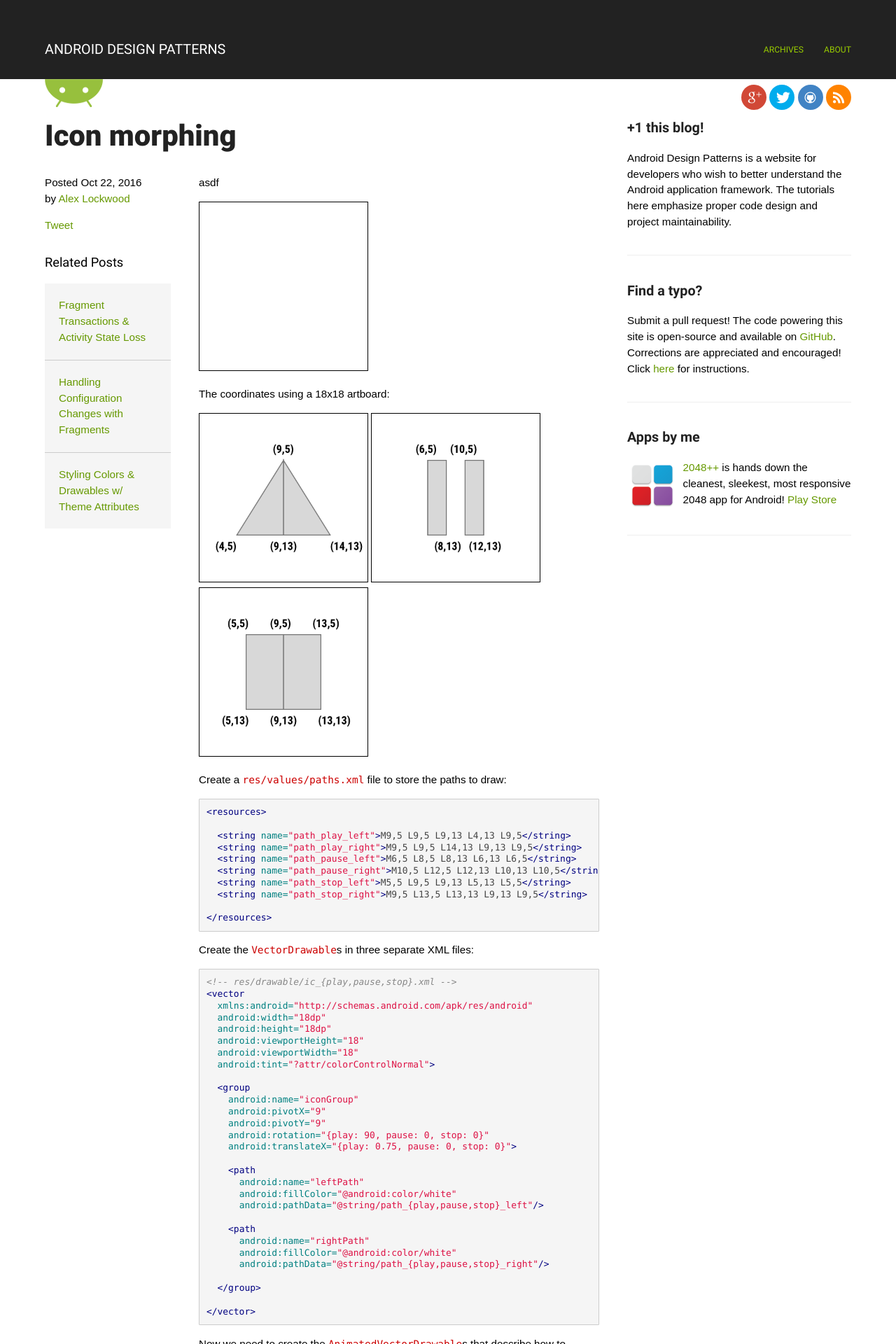
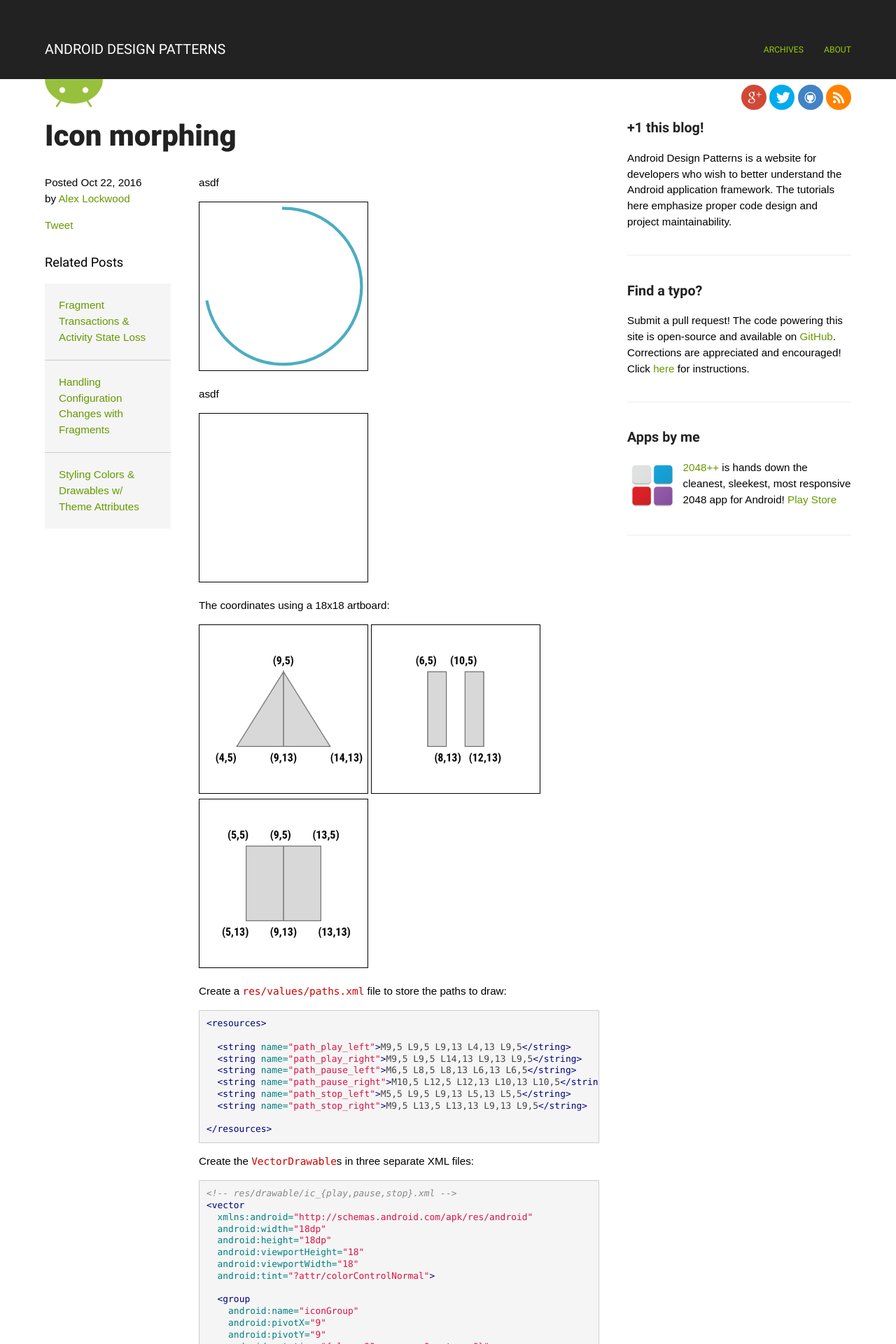
Before and after one commit to alexjlockwood/AndroidDesignPatterns, a Jekyll site: the page built from _posts/2016-10-22-play-pause-icon.md, in a window 1280 px wide. Shown: the top 1920 px of the page at 70% size. Built offline with Jekyll 4.4.1, drawn with Linux system fonts in a browser that asks for light colours; some web fonts are replaced; a script that is not in the unit is left out; comment, search, counter and statistics services are not loaded.

Commit message:
added some random svg stuff

```diff
--- a/_posts/2016-10-22-play-pause-icon.md
+++ b/_posts/2016-10-22-play-pause-icon.md
@@ -6,6 +6,30 @@
 related: ['/2013/08/fragment-transaction-commit-state-loss.html',
     '/2013/04/retaining-objects-across-config-changes.html',
     '/2016/08/contextcompat-getcolor-getdrawable.html']
+style: |
+  .bordered-image {
+    border-width: 1px;
+    border-style: solid;
+    display: inline;
+    max-width:240px;
+  }
+
+  .path {
+    animation-delay: 0s;
+    animation-duration: 1.3333s;
+    animation-iteration-count: infinite;
+    animation-name: draw;
+  }
+
+  @keyframes draw {
+    0% {
+      transform-origin: 100%,100%;
+    }
+    50% {
+      stroke-dashoffset: 40.8407044967;
+      animation-timing-function: cubic-bezier-curve(0.2, 0, 0.1, 1);
+    }
+  }
 ---
 
 <!--morestart-->
@@ -14,7 +38,15 @@
 
 <!--more-->
 
-<svg xmlns:xlink="http://www.w3.org/1999/xlink" viewBox="0 0 1 1" style="border-width: 1px; border-style: solid; display: inline; max-width:240px;">
+<svg xmlns="http://www.w3.org/2000/svg" viewBox="0 0 56 56" class="bordered-image">
+
+  <path class="path" stroke="#4CADC1" stroke-width="1" stroke-linejoin="miter" stroke-linecap="square"  stroke-dasharray="163.362817987" stroke-dashoffset="163.362817987" fill="none" d="M28,2 C42.36,2 54,13.64 54,28C54,42.36 42.36,54 28,54C13.64,54 2,42.36 2,28C2,13.64 13.76,2 28,2"/>
+
+</svg>
+
+asdf
+
+<svg xmlns:xlink="http://www.w3.org/1999/xlink" viewBox="0 0 1 1" class="bordered-image">
 
   <path id="simple-path-morph" stroke="#757575" stroke-width="0.015" fill="none"/>
   <path id="simple-path-morph-control-points" fill="#212121"/>
@@ -87,9 +119,9 @@
 
 The coordinates using a 18x18 artboard:
 
-<img src="/assets/images/posts/2016/10/22/play.png" style="border-width: 1px; border-style: solid; display: inline; max-width:240px;"/>
-<img src="/assets/images/posts/2016/10/22/pause.png" style="border-width: 1px; border-style: solid; display: inline; max-width:240px;"/>
-<img src="/assets/images/posts/2016/10/22/stop.png" style="border-width: 1px; border-style: solid; display: inline; max-width:240px;"/>
+<img src="/assets/images/posts/2016/10/22/play.png" class="bordered-image"/>
+<img src="/assets/images/posts/2016/10/22/pause.png" class="bordered-image"/>
+<img src="/assets/images/posts/2016/10/22/stop.png" class="bordered-image"/>
 
 Create a `res/values/paths.xml` file to store the paths to draw:
 
@@ -198,7 +230,7 @@
 
 The animated icon w/o rotation or translation:
 
-<svg xmlns:xlink="http://www.w3.org/1999/xlink" viewBox="0 0 18 18" style="border-width: 1px; border-style: solid; display: inline; max-width:240px;">
+<svg xmlns:xlink="http://www.w3.org/1999/xlink" viewBox="0 0 18 18" class="bordered-image">
 
   <path id="icon_without_rotation" fill="#000" fill-opacity=".54"/>
 
@@ -224,7 +256,7 @@
 
 The final result:
 
-<svg xmlns:xlink="http://www.w3.org/1999/xlink" viewBox="0 0 18 18" style="border-width: 1px; border-style: solid; display: inline; max-width:240px;">
+<svg xmlns:xlink="http://www.w3.org/1999/xlink" viewBox="0 0 18 18" class="bordered-image">
 
   <path id="icon_with_rotation" fill="#000" fill-opacity=".54"/>
 
```
